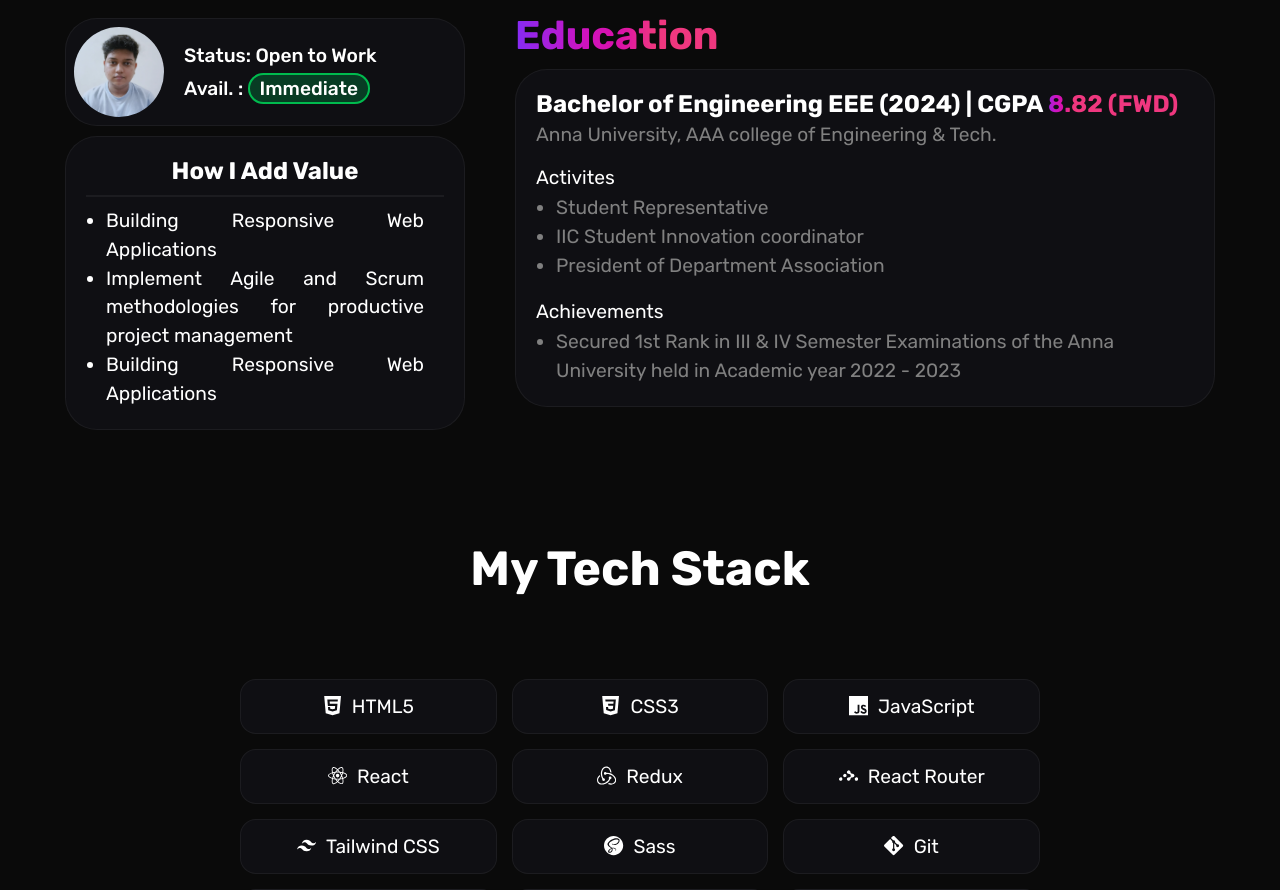
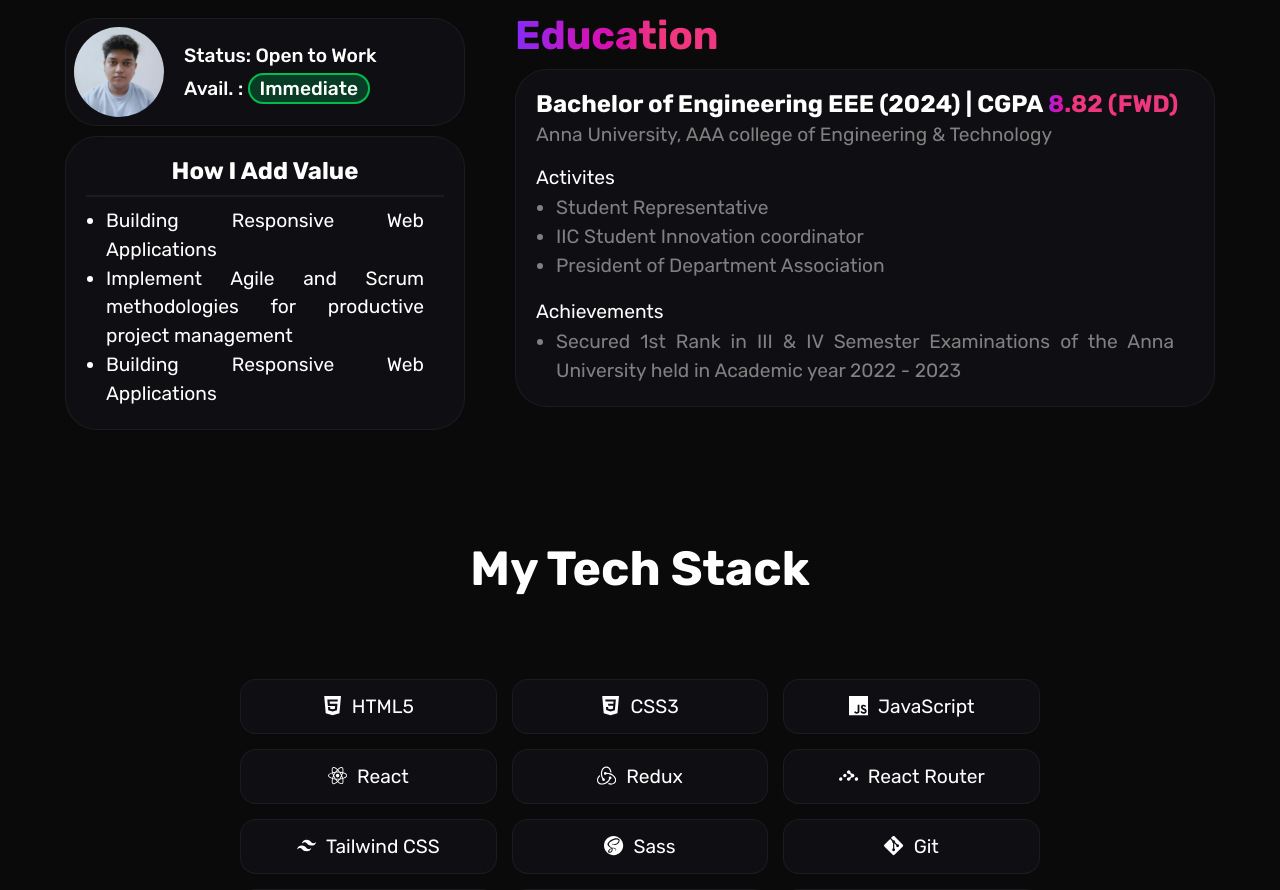
Before and after one commit to ijaihari/portfolio, a React (Vite) app: page / in a window 1280 px wide. Shown: the part 820-1710 px from the top of the page. Built offline with nearby package versions, Linux system fonts and the light colour scheme.

Commit message:
about lines align

```diff
--- a/src/pages/About.jsx
+++ b/src/pages/About.jsx
@@ -48,7 +48,7 @@
                         <h3 className='edu__title'>Education</h3>
                         <div className='edu__details'>
                             <h3 className='deg'>Bachelor of Engineering EEE (2024) | CGPA<span className='highlight'> 8.82 (FWD)</span></h3>
-                            <p>Anna University, AAA college of Engineering & Tech.</p>
+                            <p>Anna University, AAA college of Engineering & Technology</p>
                             <ul>
                                 <p className='acti'>Activites</p>
                                 <li>Student Representative</li>
--- a/src/styles/about.scss
+++ b/src/styles/about.scss
@@ -218,15 +218,18 @@
             }
 
             p {
+                text-align: justify;
                 font-size: 1.2rem;
                 color: grey;
             }
 
             ul {
+                text-align: justify;
                 font-size: 1.2rem;
                 color: grey;
 
                 p {
+
                     font-size: 1.2rem;
                     color: white;
                     padding-top: 20px;
```
